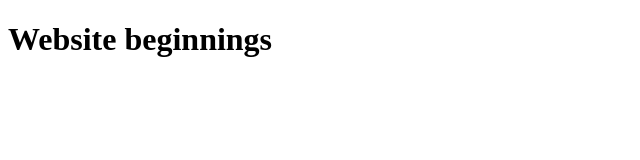
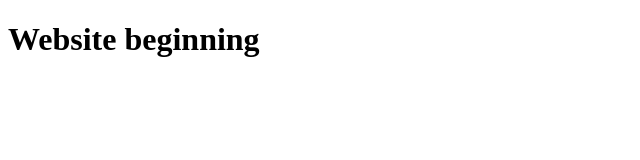
Before and after one commit to Domanrovil/Website, a plain HTML site: page index.html in a window 1280 px wide. Shown: the full height of the page, 0-640 px from the left. Drawn offline with Linux system fonts and the light colour scheme.

Commit message:
test commit for errors

```diff
--- a/index.html
+++ b/index.html
@@ -7,6 +7,6 @@
 
 </head>
 <body>
-    <h1>Website beginnings</h1>
+    <h1>Website beginning</h1>
 </body>
 </html>
```
